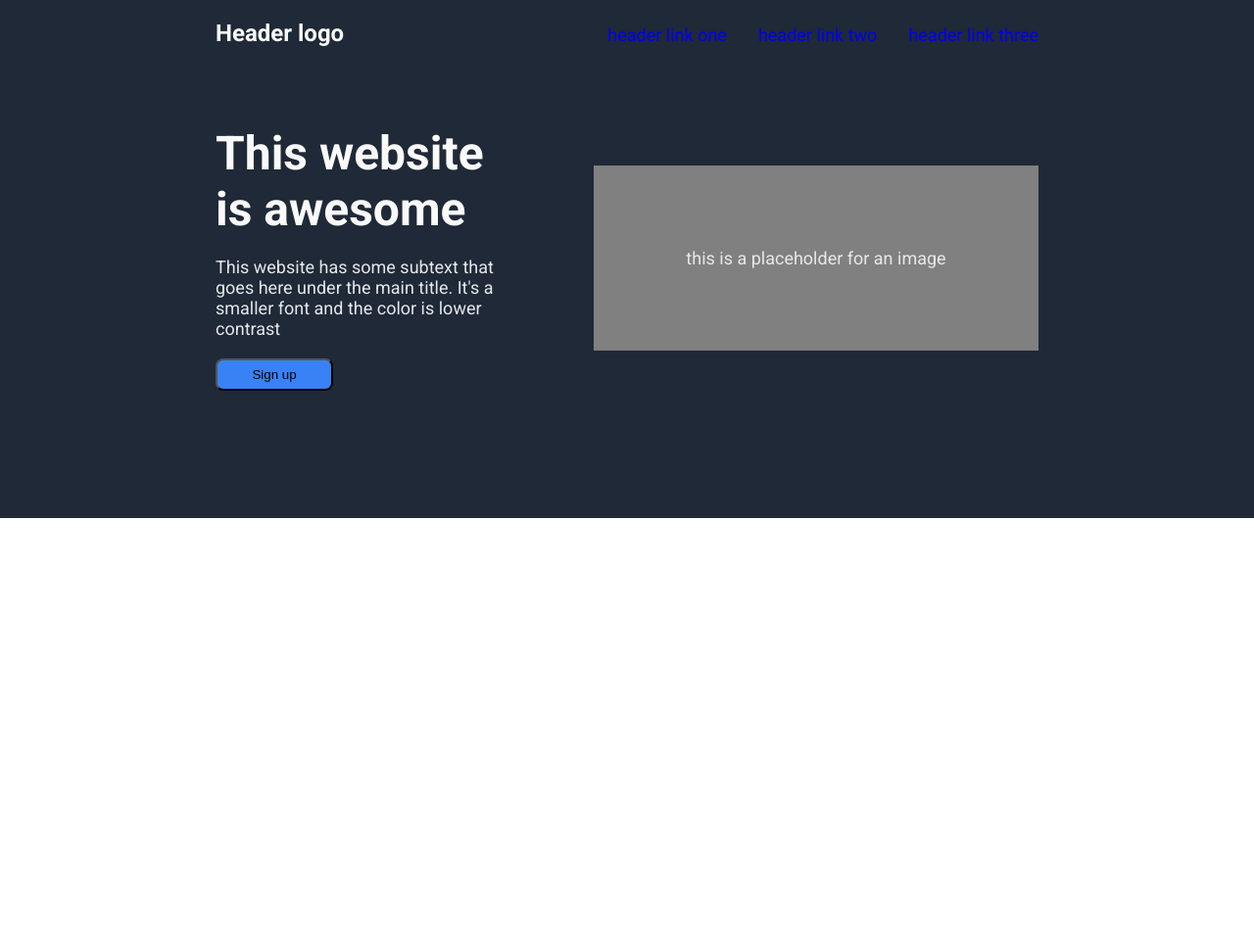
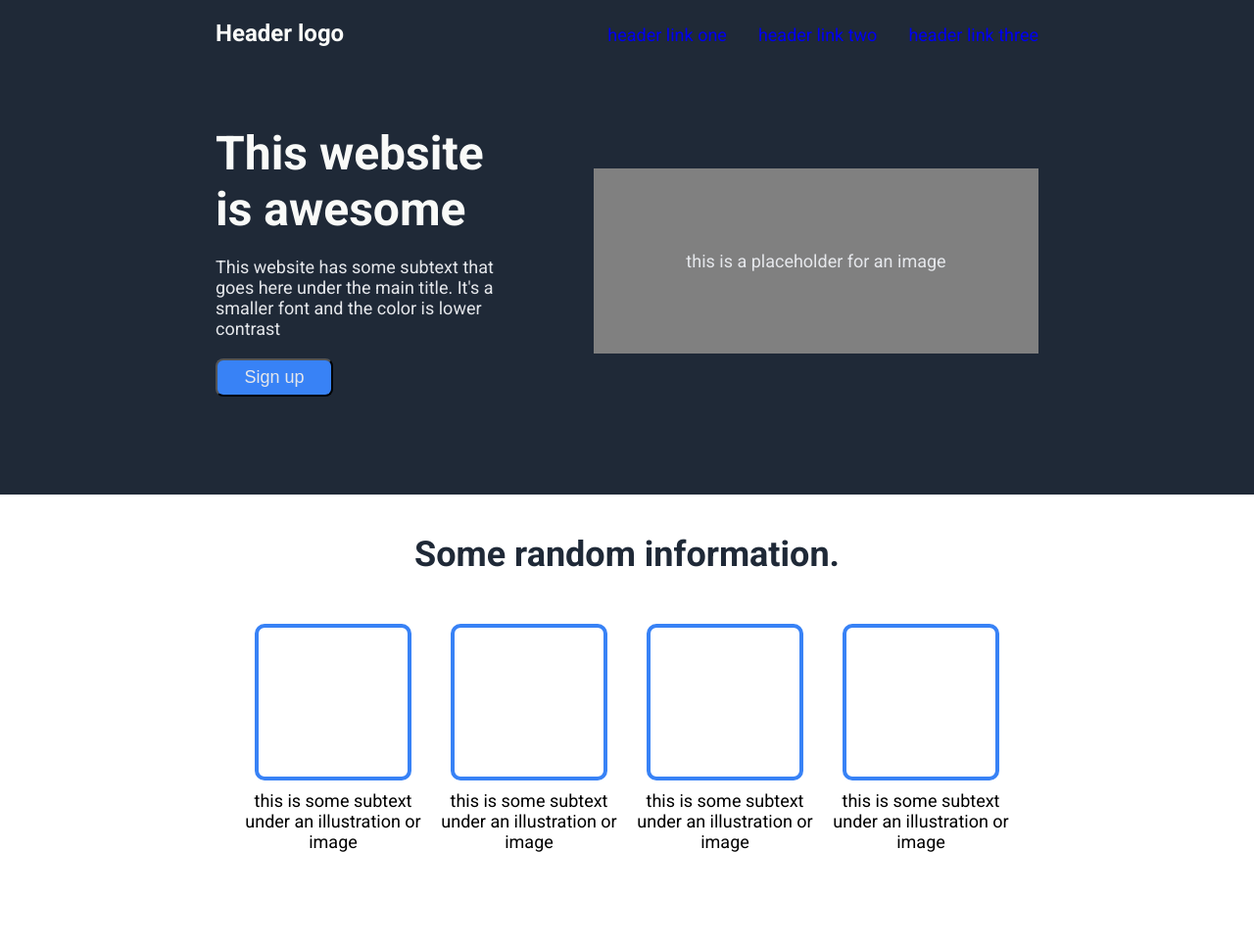
Before and after one commit to Kopernix-RyanB/TOP_Landing_Page, a plain HTML site: page index.html in a window 1280 px wide. Shown: the whole page at 98% size. Before the commit the page ends 800 px from the top, so only its background shows below. Drawn offline with Linux system fonts and the light colour scheme.

Commit message:
Add the card section that displays pictures with captions

```diff
--- a/index.html
+++ b/index.html
@@ -1,6 +1,6 @@
 <!DOCTYPE html>
 
-<html lang="en" xmlns="http://www.w3.org/1999/xhtml">
+<html lang="en" xmlns="http://www.w3.org/1999/xhtml" dir="ltr">
 <head>
 	<meta name="description" content="Landing page for TheOdinProject"/>
 	<meta charset="utf-8"/>
@@ -14,10 +14,9 @@
 
 <body>
 
-	<!-- navbar section -->
-
 	<header>
 
+		<!-- navbar section -->
 		<nav class="navbar">
 			<h1 class="logo">Header logo</h1>
 			<div class="menu">
@@ -39,10 +38,34 @@
 			</div>
 		</section>
 
-
 	</header>
 
+
 	<main>
+
+		<!-- card section -->
+		<div class="card-section">
+			<h2>Some random information.</h2>
+			<div class="card-container">
+				<div class="card">
+					<div class="card-outline"></div>
+					<p class="card-caption">this is some subtext under an illustration or image</p>
+				</div>
+				<div class="card">
+					<div class="card-outline"></div>
+					<p class="card-caption">this is some subtext under an illustration or image</p>
+				</div>
+				<div class="card">
+					<div class="card-outline"></div>
+					<p class="card-caption">this is some subtext under an illustration or image</p>
+				</div>
+				<div class="card">
+					<div class="card-outline"></div>
+					<p class="card-caption">this is some subtext under an illustration or image</p>
+				</div>
+			</div>
+		</div>
+
 
 	</main>
 
--- a/styles/styles.css
+++ b/styles/styles.css
@@ -21,7 +21,7 @@ html, body {
 
 header {
 	background-color: #1F2937;
-	padding: 20px 220px 130px;
+	padding: 20px 220px 100px;
 	display: flex;
 	flex-direction: column;
 	gap: 80px;
@@ -72,7 +72,7 @@ header {
 			color:#f9faf8;
 		}
 
-		.hero p, .hero-quote {
+		.hero p, .hero-quote, button {
 			font-size: 18px;
 			color: #e5e7eb;
 		}
@@ -90,3 +90,51 @@ header {
     	background-color: #3882F6;
     	border-radius: 8px;
 	}
+
+/* ================================================== */
+/* 		CARD SECTION 								  */
+/* ================================================== */
+
+.card-section {
+	display: flex;
+    flex-direction: column;
+    align-items: center;
+    padding: 0 200px;
+    margin-top: 40px;
+	height: 420px;
+}
+
+	h2 {
+		text-align: center;
+		font-size: 36px;
+		font-weight: bolder;
+		color: #1F2937;
+	}
+
+	.card-container{
+		display: flex;
+		justify-content: center;
+    	align-items: center;
+    	margin: 50px 0;
+	}
+
+		.card{
+			text-align: center;
+    		max-width: 200px;
+    		display: flex;
+    		flex-direction: column;
+    		align-items: center;
+    		gap: 10px;
+		}
+
+			.card-outline{
+				border: 4px solid #3882F6;
+				width: 160px;
+				height: 160px;
+				border-radius: 10px;
+			}
+
+			.card-caption{
+				text-align: center;
+				font-size: 18px;
+			}
```
Also changed, not shown: 1 other file.
